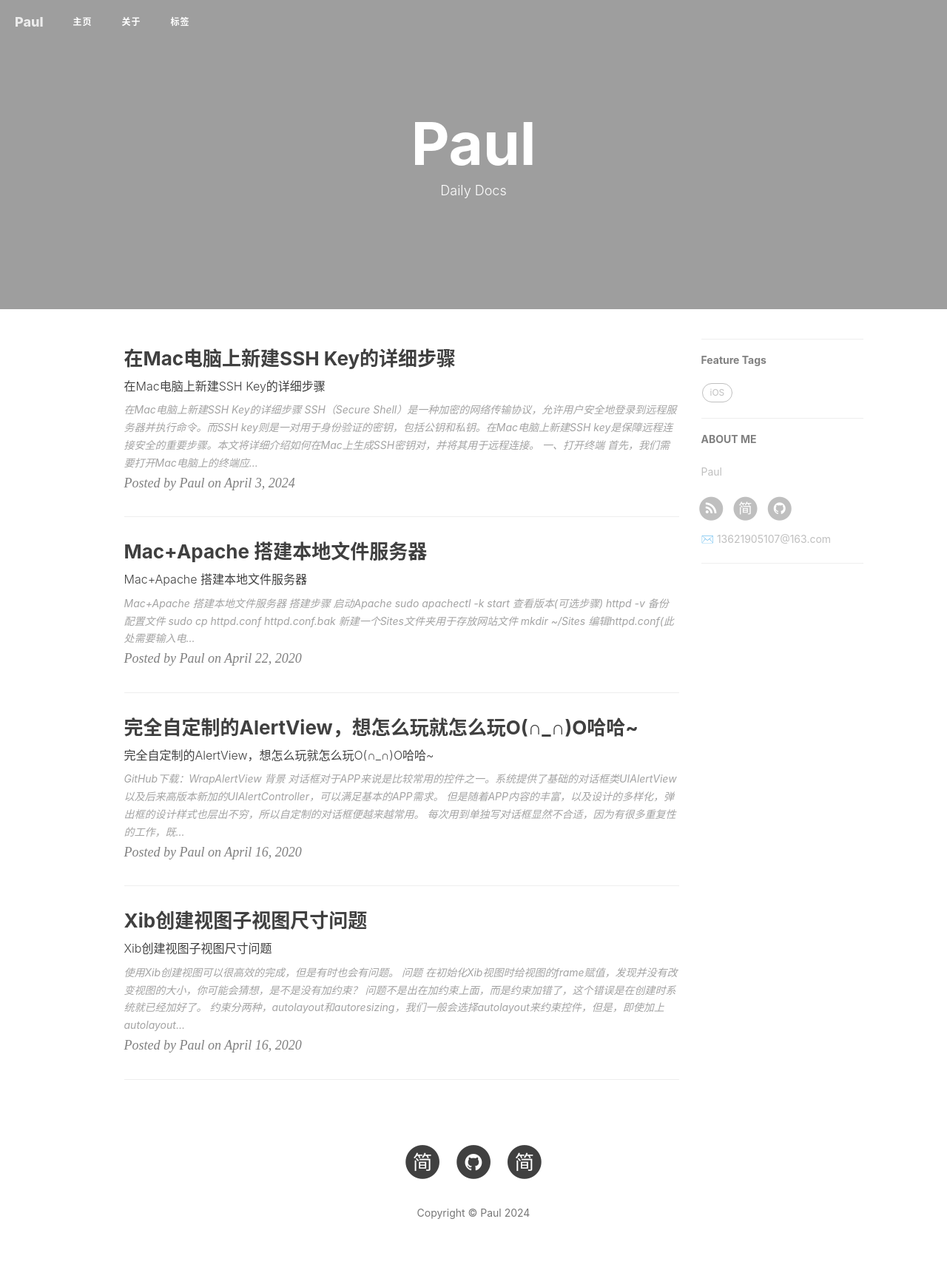
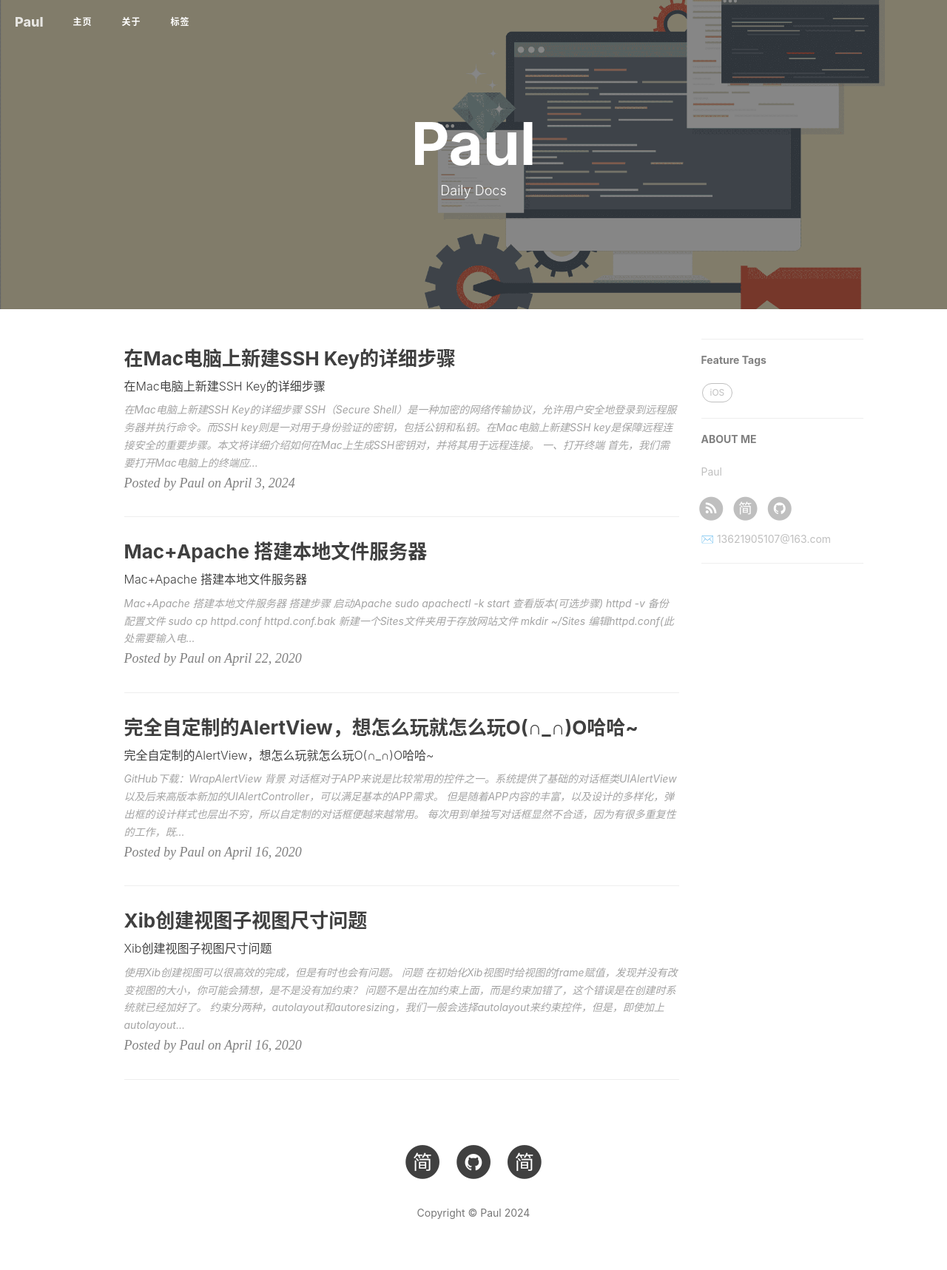
Before and after one commit to BuddyLiu/docs, a Jekyll site: the page built from index.html, in a window 1280 px wide. Shown: the whole page at 74% size. Built offline with Jekyll 4.4.1, drawn with Linux system fonts in a browser that asks for light colours; nearby versions of some CDN libraries; the list of posts is cut into pages by our own code; comment, search, counter and statistics services are not loaded.

Commit message:
no message

```diff
--- a/index.html
+++ b/index.html
@@ -1,6 +1,7 @@
 ---
 layout: page
 description: "Daily Docs"
+header-img: "img/post-bg-debug.png"
 ---
 
 {% for post in paginator.posts %}
```
